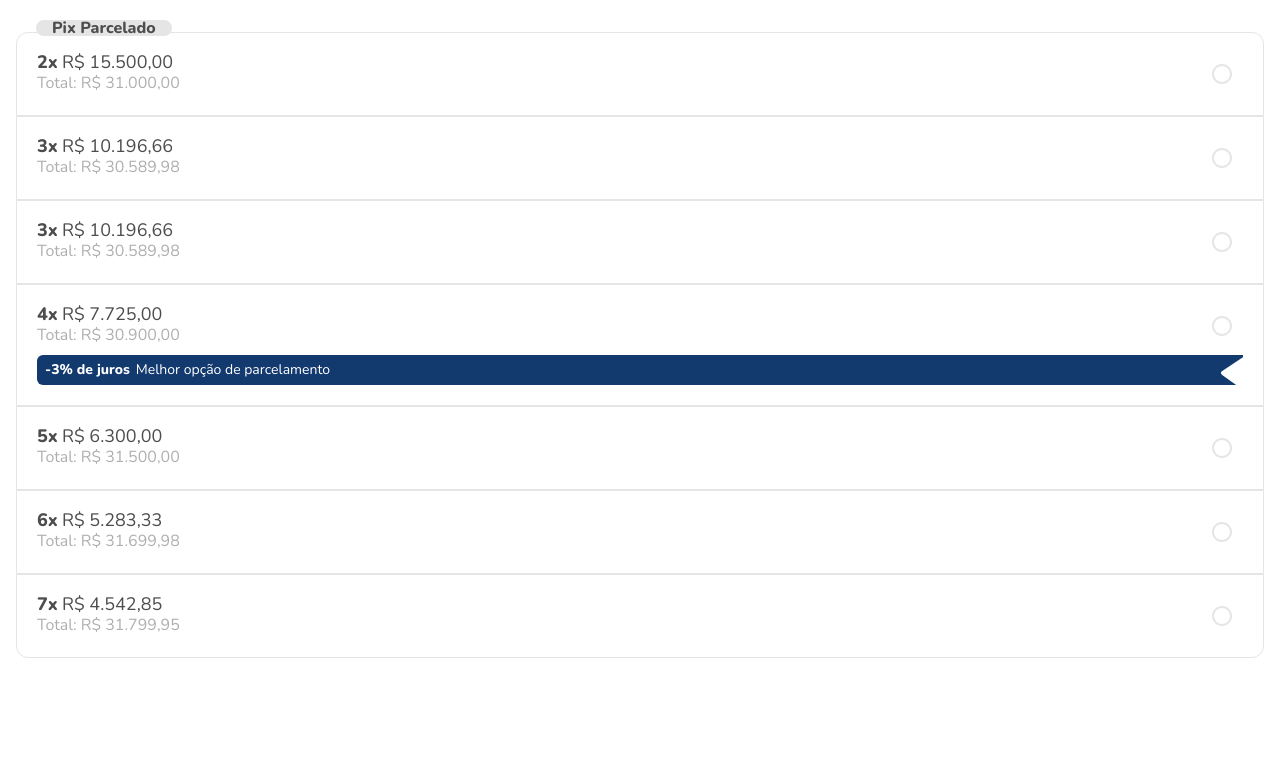
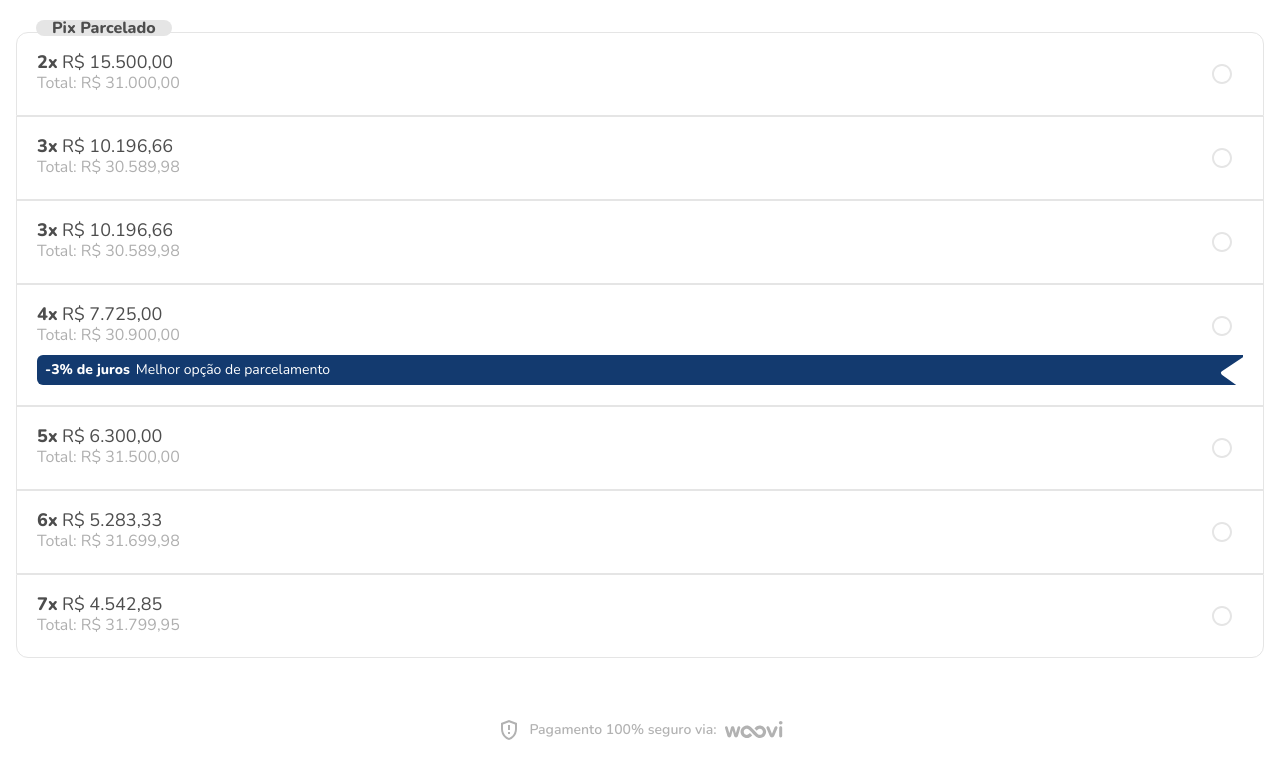
Before and after one commit to ccarlaa/Payment-Template, a React (Vite) app in the folder woovi/: page / in a window 1280 px wide. Shown: the part 284-1062 px from the top of the page. Before the commit the page ends 978 px from the top, so only its background shows below. Built offline with nearby package versions, Linux system fonts and the light colour scheme.

Commit message:
add footer component

```diff
--- /dev/null
+++ b/woovi/src/Components/Footer/index.jsx
@@ -0,0 +1,15 @@
+import React from "react"
+import GppMaybeOutlinedIcon from '@mui/icons-material/GppMaybeOutlined';
+import GrayLogo from "../../assets/gray_logo.svg"
+
+const Footer = () => {
+    return (
+        <footer className="py-7 w-full flex justify-center items-center gap-2">
+            <GppMaybeOutlinedIcon  className="text-gray-200"/>
+            <p className="text-gray-200 text-center text-sm font-semibold">Pagamento 100% seguro via:</p>
+            <img src={GrayLogo} alt="logo" />
+        </footer>
+    )
+}
+
+export default Footer
--- a/woovi/src/Components/Header/index.jsx
+++ b/woovi/src/Components/Header/index.jsx
@@ -3,10 +3,10 @@ import Logo from "../../assets/logo.svg"
 
 const Header = ({title = "Título"}) => {
     return (
-        <div className="w-full h-fit flex items-center flex-col gap-10">
+        <header className="w-full h-fit flex items-center flex-col gap-10">
             <img src={Logo} alt="logo"  className="h-9"/>
             <h1 className="text-center text-400 text-lg font-extrabold">{title}</h1>
-        </div>
+        </header>
     )
 }
 
--- a/woovi/src/Components/Layout/index.jsx
+++ b/woovi/src/Components/Layout/index.jsx
@@ -1,11 +1,13 @@
 import React from "react";
 import Header from "../Header";
+import Footer from "../Footer";
 
 const Layout = ({children, title="Título"}) => {
     return (
         <div className="px-4 py-9 w-full flex flex-col gap-8">
             <Header title={title} />
             {children}
+            <Footer />
         </div>
     )
 }
```
Also changed, not shown: woovi/src/assets/gray_logo.svg (added), 1 other file (tests, documents, lock files or other folders).
